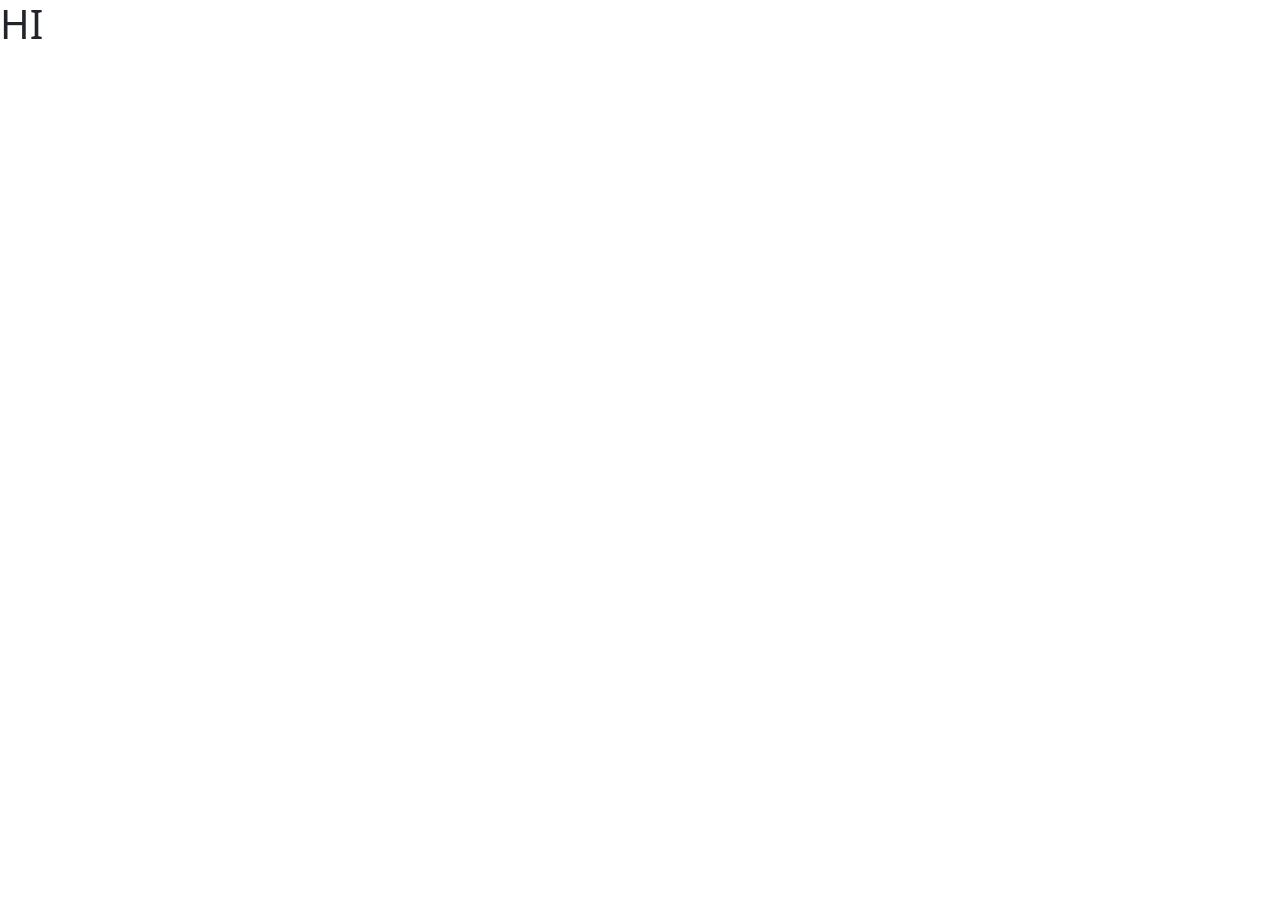
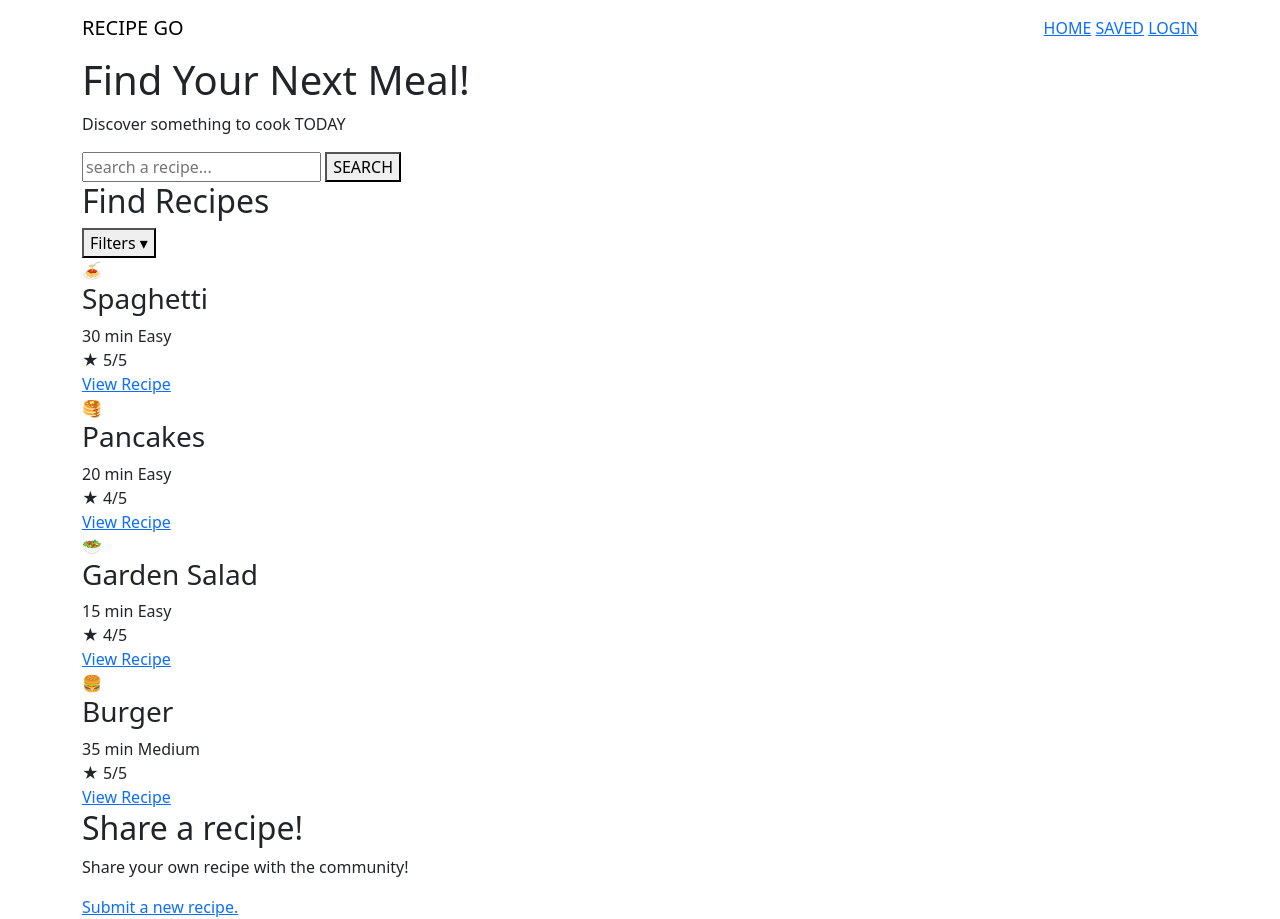
Before and after one commit to loganb7869/Project_Group_10_Recipe_Sharing_Platform, a Node server app: page / in a window 1280 px wide. Before the commit the page is almost empty. Before the commit the page ends 39 px from the top, so only its background shows below. Run offline with Node 20, Linux system fonts and the light colour scheme; some libraries are stand-ins or nearby versions.

Commit message:
implemented index.ejs base code with some sample stuff, ready to do css.

```diff
--- a/views/index.ejs
+++ b/views/index.ejs
@@ -1,6 +1,132 @@
 <%- include("../partials/header.ejs") %>
 
 <body>
-    <h1>HI</h1>
+    <nav class="navbar navbar-expand-lg reipe-navbar">
+        <div class="container">
+            <a class="navbar-brand" href="/">RECIPE GO</a>
+
+            <div class="navbar-links">
+                <a href="/">HOME</a>
+                <a href="/">SAVED</a>
+                <a href="/">LOGIN</a>
+            </div>
+        </div>
+    </nav>
+
+    <main class="container">
+        <section class="hero-section">
+            <h1>Find Your Next Meal!</h1>
+            <p>Discover something to cook TODAY</p>
+
+            <form class="search-form" id="recipeSearchForm">
+                <input type="search" id="recipeSearch" placeholder="search a recipe..." aria-label="search recipes">
+                <button type="submit">SEARCH</button>
+            </form>
+        </section>
+
+        <section class="recipes-section">
+            <div class="section-heading">
+                <h2>Find Recipes</h2>
+
+                <button class="filter-button" type="button" id="filterToggle" aria-expanded="false" aria-controls="filterPanel">
+                    Filters &#9662;
+                </button>
+            </div>
+
+            <div id="filterPanel" class="filter-panel" hidden>
+            </div>
+
+            <div class="recipe-grid" id="recipeGrid">
+
+                <!-- REMOVE THESE LATER PLEASE LORD -->
+                <% const sampleRecipes = [
+                    { name: "Spaghetti", emoji: "🍝", time: 30, difficulty: "Easy", rating: 5 },
+                    { name: "Pancakes", emoji: "🥞", time: 20, difficulty: "Easy", rating: 4 },
+                    { name: "Garden Salad", emoji: "🥗", time: 15, difficulty: "Easy", rating: 4 },
+                    { name: "Burger", emoji: "🍔", time: 35, difficulty: "Medium", rating: 5 }
+                ]; %>
+
+                <% sampleRecipes.forEach(recipe => { %>
+                    <article class="recipe-card"
+                             data-name="<%= recipe.name.toLowerCase() %>">
+
+                        <div class="recipe-image">
+                            <span><%= recipe.emoji %></span>
+                        </div>
+
+                        <div class="recipe-content">
+                            <h3><%= recipe.name %></h3>
+
+                            <div class="recipe-meta">
+                                <span><%= recipe.time %> min</span>
+                                <span><%= recipe.difficulty %></span>
+                            </div>
+
+                            <div class="recipe-rating">
+                                &#9733; <%= recipe.rating %>/5
+                            </div>
+
+                            <a href="/view_recipe" class="recipe-link">
+                                View Recipe
+                            </a>
+                        </div>
+                    </article>
+                <% }); %>
+            </div>
+
+            <p id="noResults" class="no-results" hidden>
+                No Results.
+            </p>
+        </section>
+
+        <div class="submit-cta">
+            <h2>Share a recipe!</h2>
+            <p>Share your own recipe with the community!</p>
+            <a href="/recipe_submit" class="primary-button">
+                Submit a new recipe.
+            </a>
+        </div>
+    </main>
+
+    <script>
+        const searchForm = document.getElementById("recipeSearchForm");
+        const searchInput = document.getElementById("recipeSearch");
+        const cards = document.querySelectorAll(".recipe-card");
+        const noResults = document.getElementById("noResults");
+
+        function searchRecipes() {
+            const query = searchInput.value.trim().toLowerCase();
+            let visibleCount = 0;
+
+            cards.forEach(card => {
+                const name = card.dataset.name;
+                const matches = name.includes(query);
+
+                card.hidden = !matches;
+
+                if (matches) visibleCount++;
+            });
+
+            noResults.hidden = visibleCount !== 0;
+        }
+
+        searchForm.addEventListener("submit", event => {
+            event.preventDefault();
+            searchRecipes();
+        });
+
+        searchInput.addEventListener("input", searchRecipes);
+
+        const filterToggle = document.getElementById("filterToggle");
+        const filterPanel = document.getElementById("filterPanel");
+
+        filterToggle.addEventListener("click", () => {
+            filterPanel.hidden = !filterPanel.hidden;
+            filterToggle.setAttribute(
+                "aria-expanded",
+                String(!filterPanel.hidden)
+            );
+        });
+    </script>
 </body>
 </html>
```
